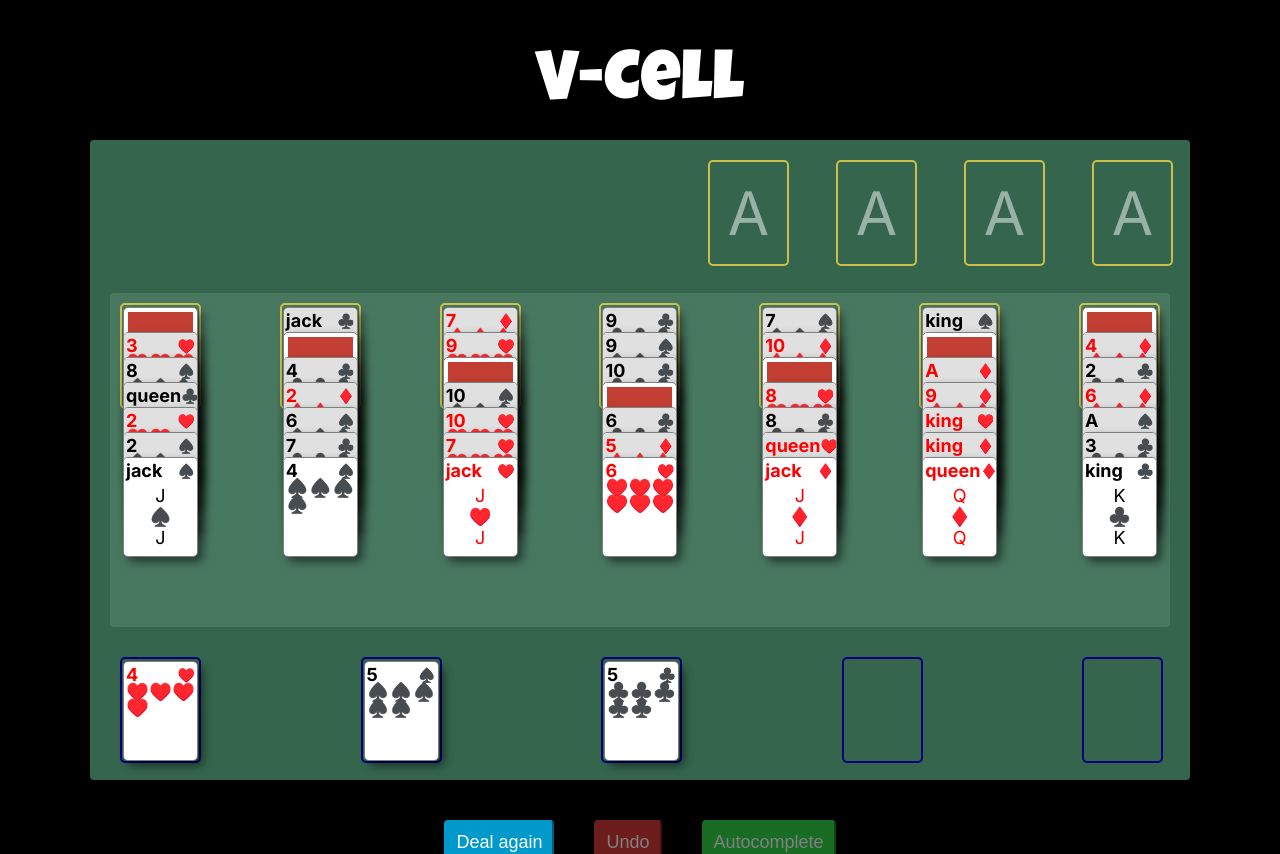
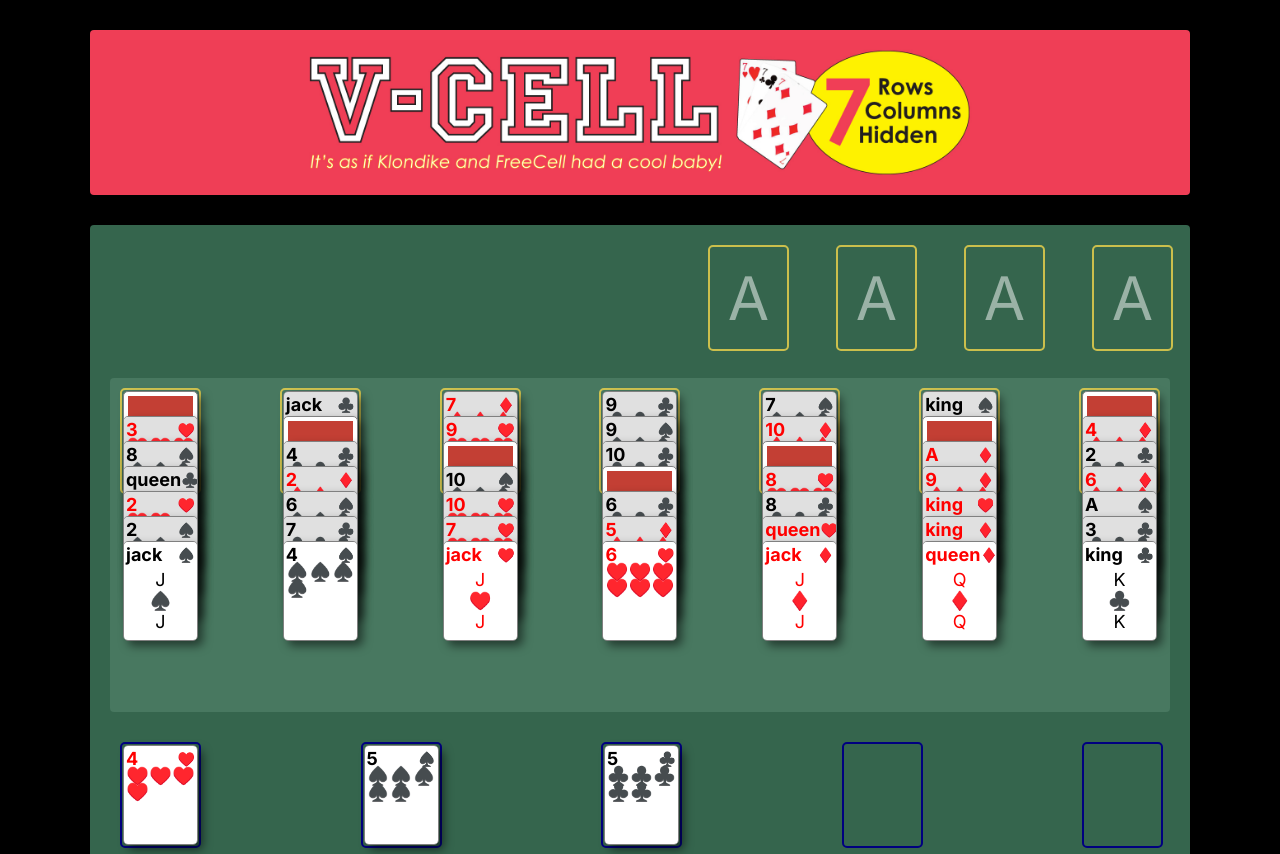
Before and after one commit to judeclark19/v-cell, a Next.js app: page / in a window 1280 px wide. Shown: the top 854 px of the page. Built offline with nearby package versions, Linux system fonts and the light colour scheme.

Commit message:
new header image

```diff
--- a/components/Board/Board.styles.tsx
+++ b/components/Board/Board.styles.tsx
@@ -1,4 +1,5 @@
 import styled from "styled-components";
+
 import { cardSize, cardSizes } from "../Card/CardUI.styles";
 
 export const GameTitle = styled.h1`
@@ -16,8 +17,24 @@
   }
 `;
 
+export const HeaderImage = styled.div`
+  display: flex;
+  justify-content: center;
+  margin: 30px auto;
+  width: calc(100vw - 20px);
+  max-width: 1100px;
+  background-color: #ef3e56;
+  border-radius: 4px;
+  img {
+    width: 100%;
+    max-width: 700px;
+    height: auto;
+  }
+`;
+
 export const GameControlButtons = styled.div`
   display: flex;
+  flex-direction: column;
   align-items: center;
   justify-content: center;
   gap: 40px;
@@ -76,7 +93,7 @@
     padding: 10px;
     gap: 10px;
     min-height: fit-content;
-    width: calc(100vw - 40px);
+    width: calc(100vw - 20px);
     max-width: calc(100vw - 10px);
   }
 
--- a/components/Board/Board.tsx
+++ b/components/Board/Board.tsx
@@ -3,8 +3,11 @@
   BoardContainer,
   GameControlButton,
   GameControlButtons,
-  GameTitle
+  GameTitle,
+  HeaderImage
 } from "./Board.styles";
+import headerImage from "@/assets/images/v-cell_header1.jpg";
+import Image from "next/image";
 import gameState from "@/logic/GameState";
 import { observer } from "mobx-react-lite";
 import { Luckiest_Guy } from "next/font/google";
@@ -145,7 +148,16 @@
 
   return (
     <>
-      <GameTitle className={luckyGuy.className}>V-Cell</GameTitle>
+      {/* <GameTitle className={luckyGuy.className}>V-Cell</GameTitle>
+       */}
+      <HeaderImage>
+        <Image
+          src={headerImage}
+          width={1700}
+          height={400}
+          alt="Picture of the author"
+        />
+      </HeaderImage>
 
       <BoardContainer
         $isModalOpen={gameState.isWinModalOpen}
@@ -167,6 +179,7 @@
       </BoardContainer>
 
       <GameControlButtons>
+        <div>
           <GameControlButton
             className="deal-again"
             style={{
@@ -179,7 +192,6 @@
           >
             Deal again
           </GameControlButton>
-
           <GameControlButton
             style={{
               backgroundColor: "var(--red)",
@@ -192,6 +204,10 @@
           >
             Undo
           </GameControlButton>
+        </div>
+
+        {gameState.canAutoComplete && (
+          <div>
             <GameControlButton
               style={{
                 backgroundColor: "#33d849",
@@ -204,6 +220,9 @@
             >
               Autocomplete
             </GameControlButton>
+          </div>
+        )}
+
         {/* <button
           onClick={() => {
             gameState.setIsWinningBoard(true);
```
Also changed, not shown: assets/images/v-cell_header1.jpg (added). Lines whose indentation alone changed are shown as unchanged.
